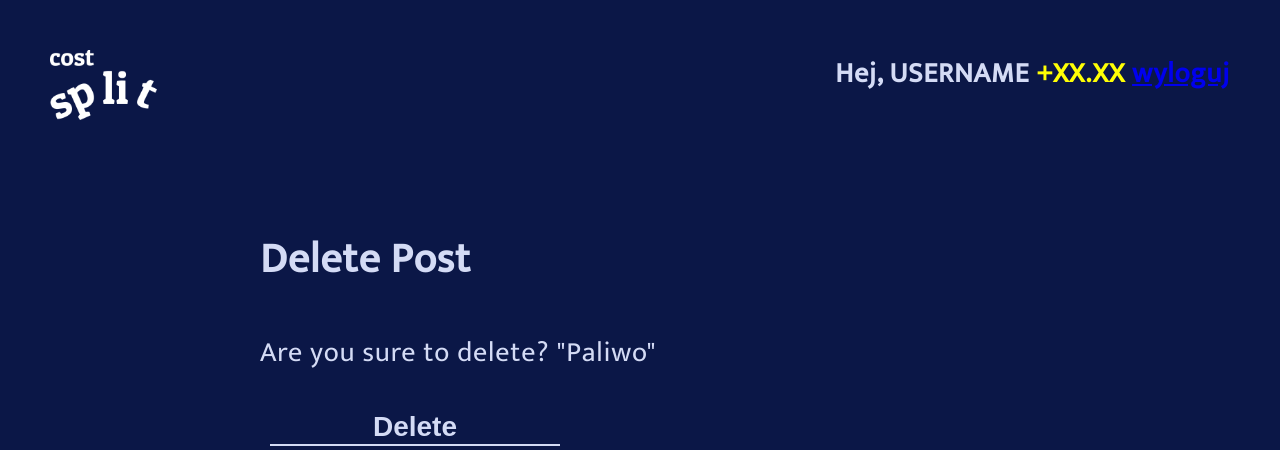
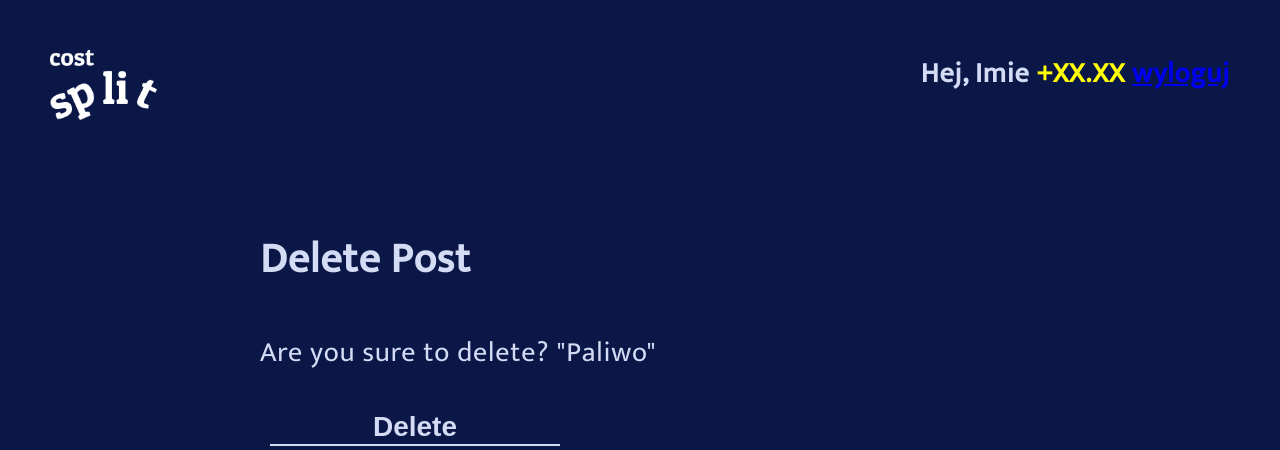
Before and after one commit to zuzajot/costSplit, a Django app: page /cost/1/delete in a window 1280 px wide. Shown: the top 450 px of the page. Run offline with Django 3.2, Linux system fonts and the light colour scheme; a user stored in the database is signed in; data comes from the database, SQL or seed files in the repository; both versions use the stored data as it was after the commit.

Commit message:
poprawa bazy temppalte

```diff
--- a/templates/base.html
+++ b/templates/base.html
@@ -8,24 +8,21 @@
     <link rel="stylesheet" type="text/css" href="{% static 'style.css' %}"/>
 </head>
 <body>
+
+{# pasek gorny #}
 <div class="top-bar">
     <a href="{% url 'home' %}">
     <img src="{% static 'img/logo.png' %}" alt ="CS logo" height="70px">
         </a>
-    <!-- "if request.user.is_authenticated" -->
-<div class="userinfodiv">
-    <span class="userinfo">Hej,
-        USERNAME
-        <span class="balance">+XX.XX</span>
-      <a href="{% url 'logout' %}">wyloguj</a></span>
-
-      <!-- #/
-      {
-      % else %}  <a href="/login">Log In</a> {%
-       endif %} -->
+    {# if request.user.is_authenticated #}
+    <div class="userinfodiv">
+        <span class="userinfo">Hej,
+           {#% profile.user.username %#} Imie
+             <span class="balance">{#% profile.balance %#} +XX.XX</span>
+         <a href="{% url 'logout' %}">wyloguj</a></span>
     </div>
+    {# endif #}
 </div>
-
 
 <div id="content" class="content">
     {% block content %}{% endblock %}
```
Also changed, not shown: db.sqlite3.
